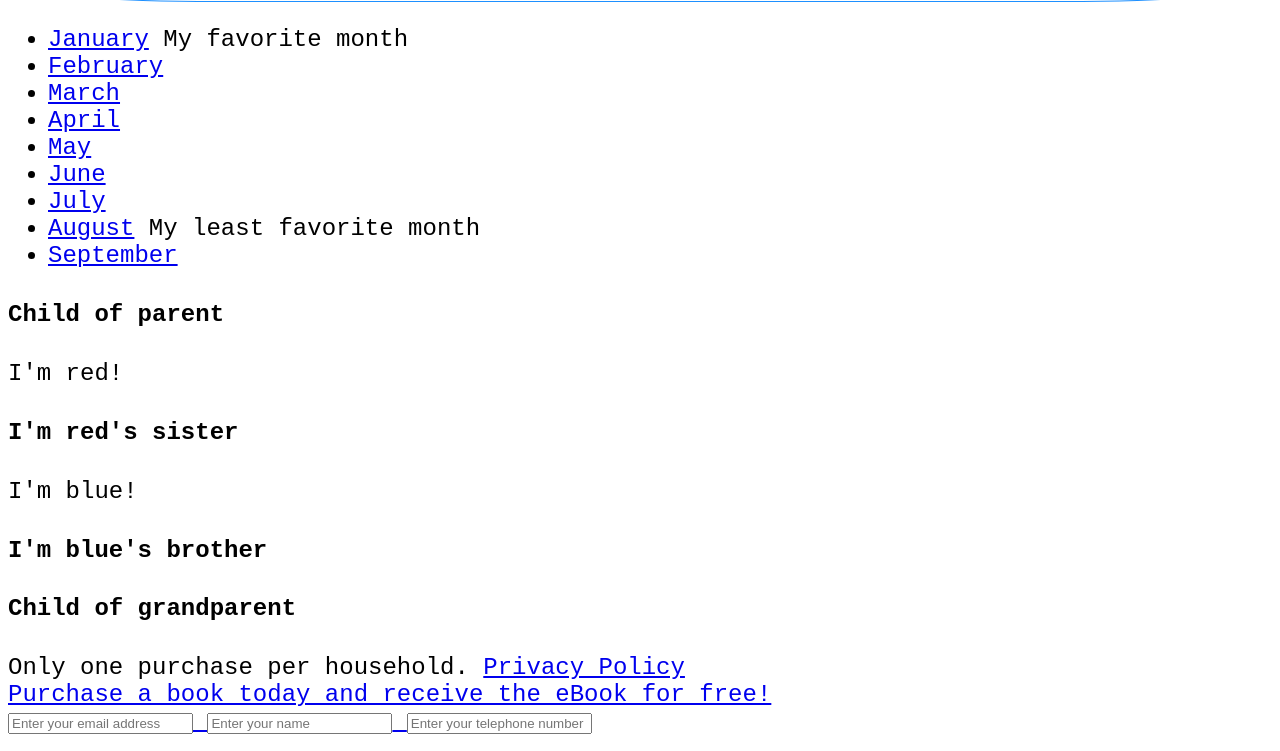
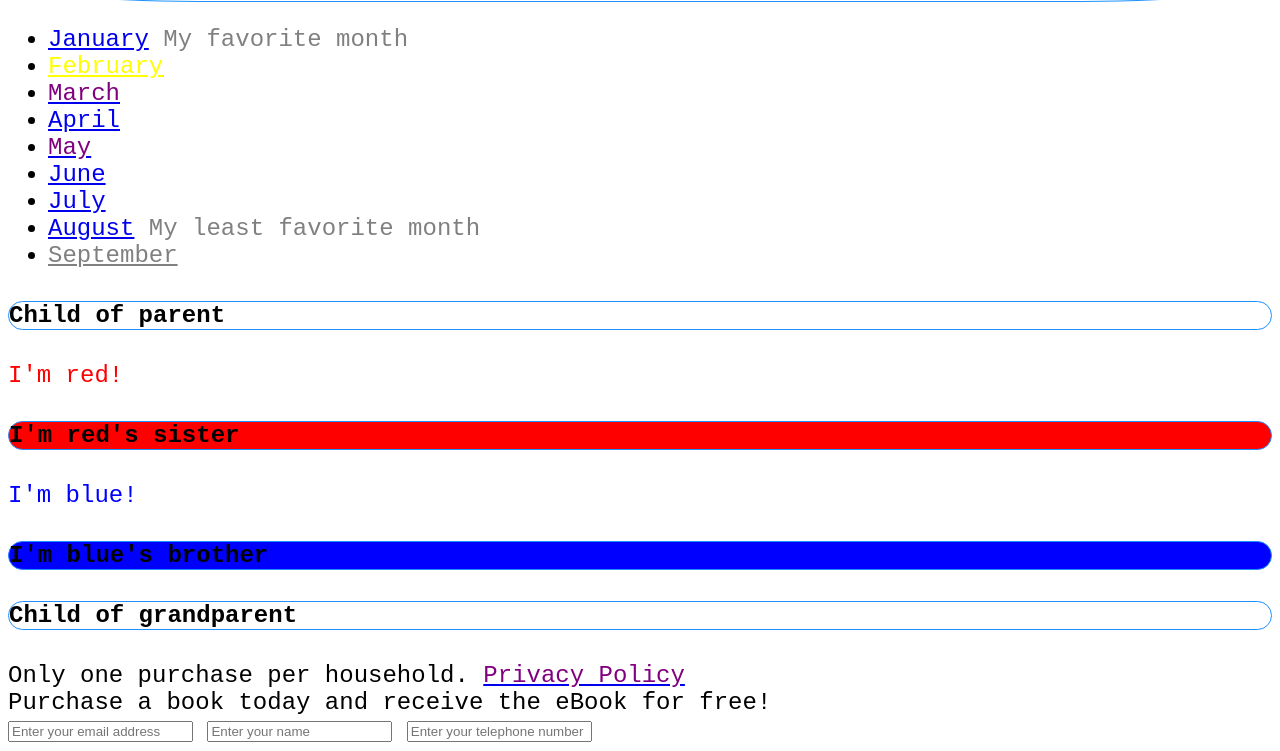
Before and after one commit to aliciazaludova/c24-css-selectors, a plain HTML site: page index.html in a window 1280 px wide. Shown: the part 157-908 px from the top of the page. Drawn offline with Linux system fonts and the light colour scheme; a script that the page names is missing.

Commit message:
progress but stuck on #12 h4 direct child of grandparent

```diff
--- a/index.html
+++ b/index.html
@@ -22,6 +22,7 @@
         </ul>
     </header>
 
+    <article>
         <section>
             <div class="month-list">
                 <ul>
@@ -65,21 +66,24 @@
                 </ul>
             </div>
         </section>
+    </article>
 
+    <article>
         <section>
             <div class="grandparent">
                 <div class="parent">
                     <h4>Child of parent</h4>
                     <div>
-                <div>I'm red!</div>
-                <h4>I'm red's sister</h4>
-                <div>I'm blue!</div>
-                <h4>I'm blue's brother</h4>
+                      <div class="standout">I'm red!</div>
+                        <h4 class="standout-3">I'm red's sister</h4>
+                      <div class="standout-2">I'm blue!</div>
+                        <h4 class="standout-4">I'm blue's brother</h4>
                     </div>
                 </div>
             <h4>Child of grandparent</h4>
             </div>
         </section>
+    </article>
 
     <footer class="padded">
 
@@ -91,6 +95,7 @@
                         Privacy Policy
                     </span>
                 </span>
+            </a>  <!-- closing tag previously missing. i don't see the other one! -->
         </div>
 
         <div class="promo">
--- a/selectors.css
+++ b/selectors.css
@@ -19,8 +19,46 @@ header {
     padding: .5em;
     border: 1px solid dodgerblue;
     border-radius: 15px;
+    cursor: pointer; /* no effect */
 }
 
 .nav-item a {
     text-decoration: none;  /* googled how to remove stubborn underline. orig had this declaration under nav-item but it didn't work there. */
 }
+
+.disabled {
+    color: grey;
+}
+
+a .disabled {
+    color: purple;
+}
+
+.active {
+    color: yellow;
+}
+
+li a .active {
+    text-decoration: underline; /* not sure if this entire band of selectors is necessary but i need to move on. it works for now to make the underline yellow and not the stubborn blue. */
+}
+
+.standout {
+    color: red;
+}
+
+.standout-2 {
+    color: blue;
+}
+
+.standout-3 {
+    background-color: red;
+}
+
+.standout-4 {
+    background-color: blue;
+}
+
+.grandparent h4 {
+    border: 1px solid dodgerblue;
+    border-radius: 15px;
+}
```
Lines whose indentation alone changed are shown as unchanged.
